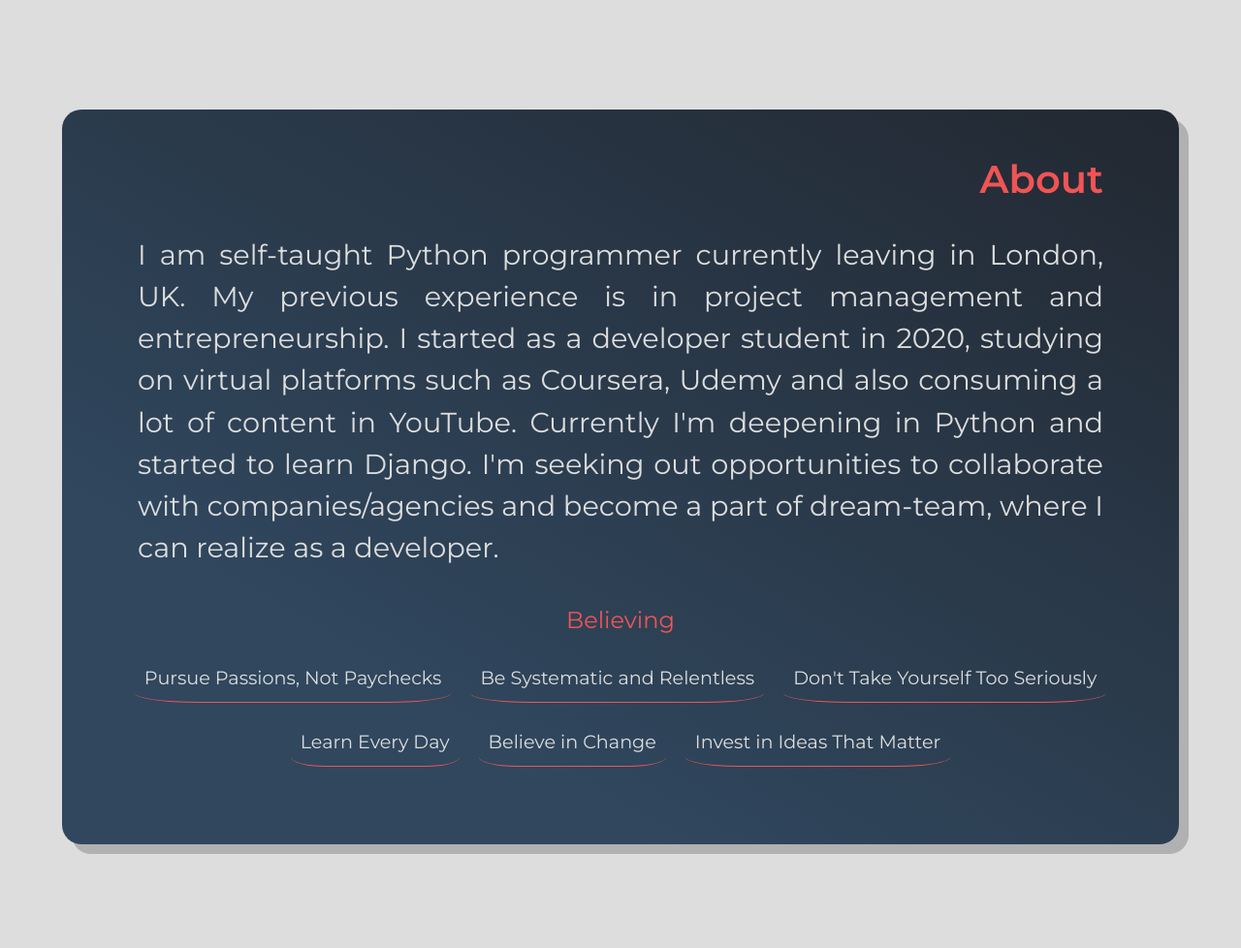
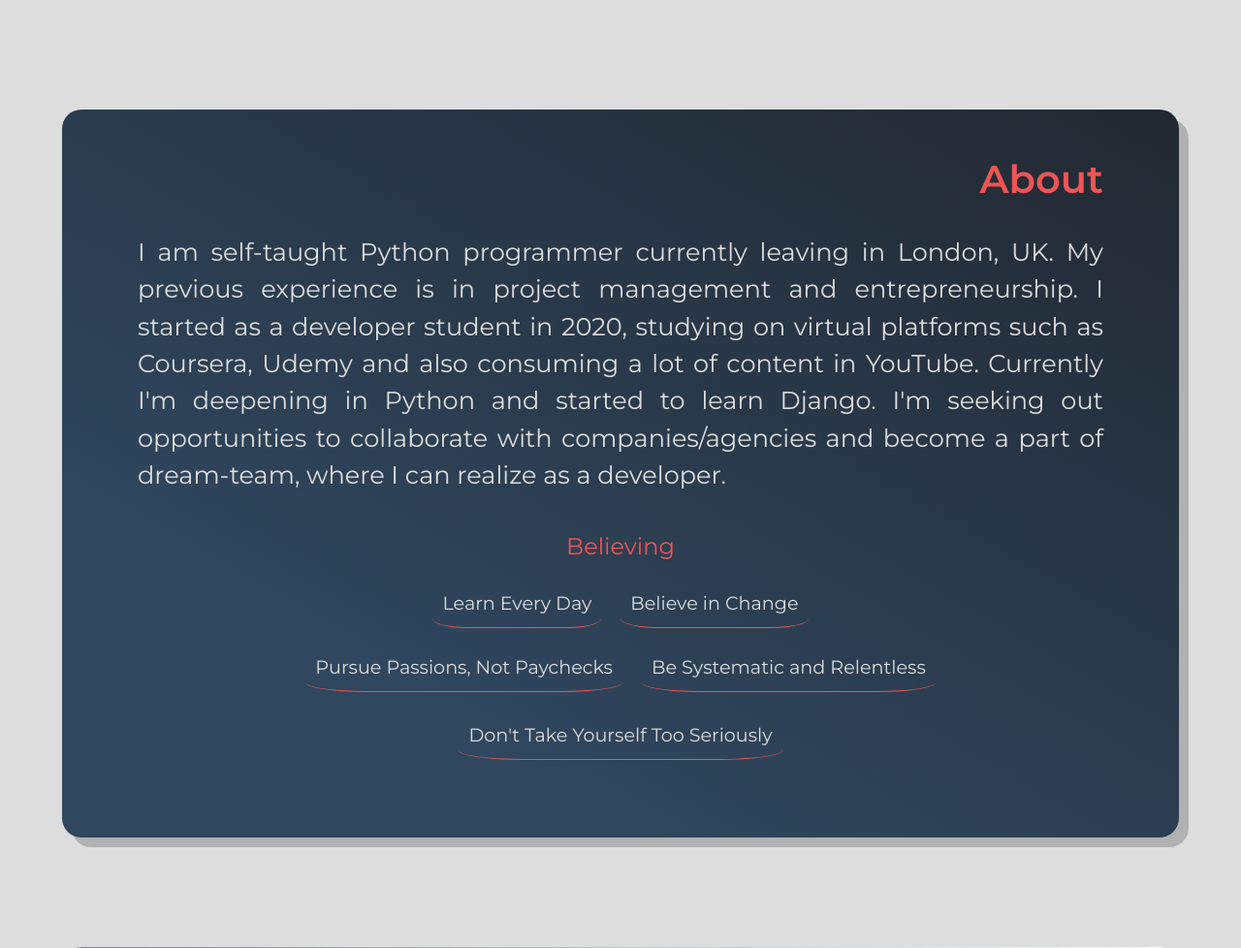
Before and after one commit to AigulDj/MyPersonalSite, a Flask app: page / in a window 1280 px wide. Shown: the part 626-1604 px from the top of the page at 97% size. Run offline with Flask 2, Linux system fonts and the light colour scheme; some libraries are stand-ins or nearby versions.

Commit message:
Update smtlib issues and style

```diff
--- a/main.py
+++ b/main.py
@@ -1,4 +1,4 @@
-from flask import Flask, render_template, request, redirect, url_for, flash
+from flask import Flask, render_template, request, redirect, url_for
 import smtplib
 import datetime
 from flask_wtf import FlaskForm
@@ -9,8 +9,8 @@ from flask_bootstrap import Bootstrap
 import os
 
 MY_EMAIL = os.environ.get("MY_EMAIL")
-MY_PASSWORD = os.environ.get("export MY_PASSWORD")
-MAIN_EMAIL = os.environ.get("MAIN_EMAIL")
+MY_PASSWORD = os.environ.get("MY_PASS")
+MAIN_EMAIL = os.environ.get("MAIN_MAIL")
 app = Flask(__name__)
 app.config['SECRET_KEY'] = 'SECRET_KEY'
 ckeditor = CKEditor(app)
@@ -34,8 +34,8 @@ def home():
         with smtplib.SMTP("smtp.gmail.com") as connection:
             connection.starttls()
             connection.login(user=MY_EMAIL, password=MY_PASSWORD)
-            connection.sendmail(from_addr="MY_EMAIL",
-                                to_addrs="MAIN_EMAIL",
+            connection.sendmail(from_addr=MY_EMAIL,
+                                to_addrs=MAIN_EMAIL,
                                 msg=f"Subject:Message from your personal site\n\nName: {data['name']}\n"
                                     f"Email: {data['email']}\nMessage: {data['message']}")
 
@@ -43,6 +43,5 @@ def home():
     return render_template('index.html', form=form, year=current_year)
 
 
-
 if __name__ == '__main__':
     app.run(debug=True)
--- a/static/css/style.css
+++ b/static/css/style.css
@@ -211,12 +211,13 @@ p.home-subtitle {
 @media only screen and (min-width: 720px) {
 .intro-text {
     line-height: 1.5;
-    font-size: 1.8rem;
+    font-size: 1.6rem;
     }
  }
 .my-believing {
     grid-area: my-believing;
     text-align: center;
+    margin: 0 30px;
 }
 .my-believing h4 {
     color:#F05454;
--- a/templates/index.html
+++ b/templates/index.html
@@ -96,16 +96,15 @@
                 <h4>Believing</h4>
                 <div class="belief">
                 <ul>
-                    <li><a href="#">Pursue Passions, Not Paychecks</a></li>
-                    <li><a href="#">Be Systematic and Relentless</a></li>
-                    <li><a href="#">Don't Take Yourself Too Seriously</a></li>
+                    <li><a href="#">Learn Every Day</a></li>
+                    <li><a href="#">Believe in Change</a></li>
                 </ul>
                 </div>
                 <div class="belief">
                 <ul>
-                    <li><a href="#">Learn Every Day</a></li>
-                    <li><a href="#">Believe in Change</a></li>
-                    <li><a href="#">Invest in Ideas That Matter</a></li>
+                    <li><a href="#">Pursue Passions, Not Paychecks</a></li>
+                    <li><a href="#">Be Systematic and Relentless</a></li>
+                    <li><a href="#">Don't Take Yourself Too Seriously</a></li>
                 </ul>
                 </div>
            </div>
```
